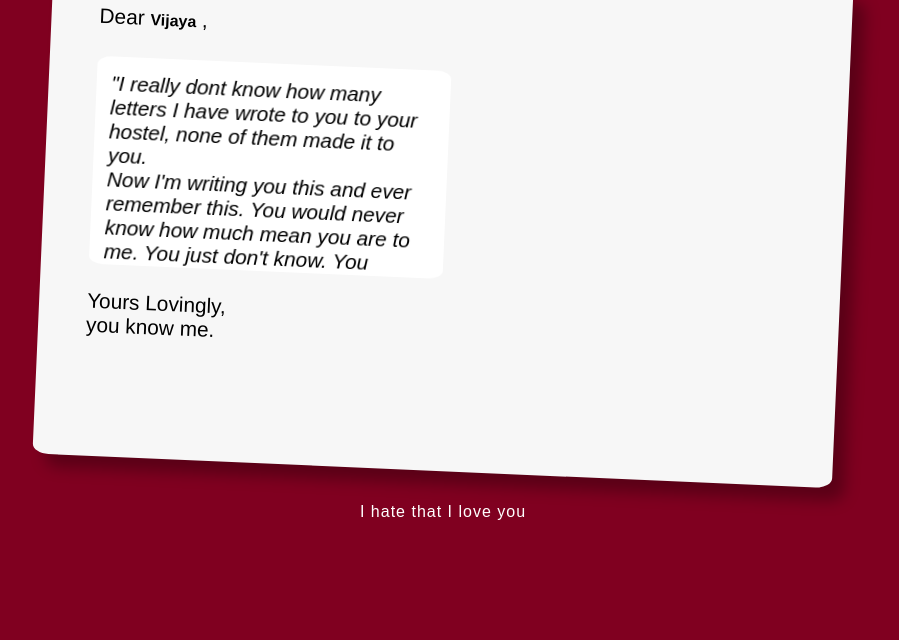
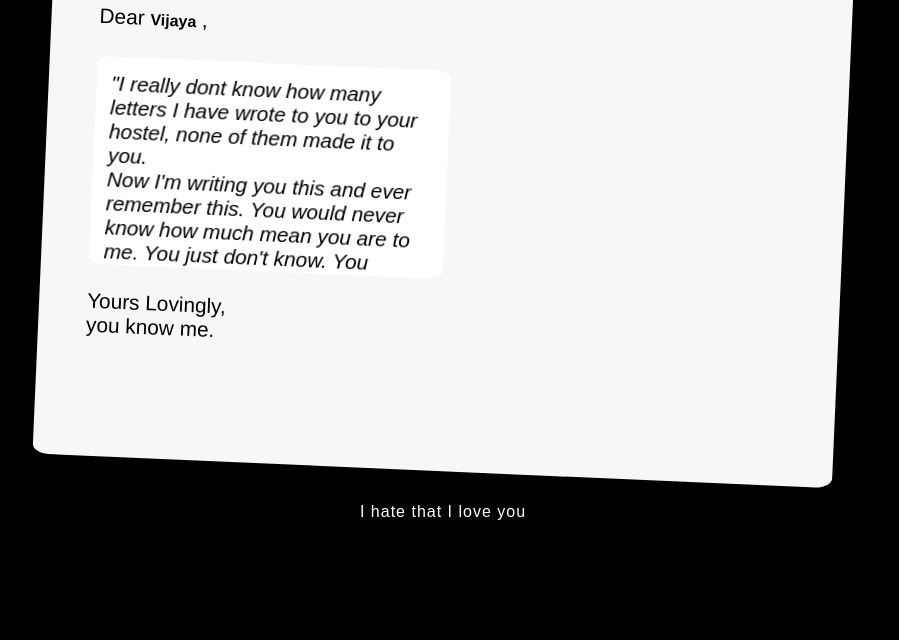
Before and after one commit to karikala/Remember, a plain HTML site: page index.html in a window 1280 px wide. Shown: the part 160-800 px from the top of the page, without its empty margins (197-1096 px from the left). Drawn offline with Linux system fonts and the light colour scheme.

Commit message:
Update index.html

```diff
--- a/index.html
+++ b/index.html
@@ -2,7 +2,7 @@
 <html>
 
 <head>
-  <title>Send a Love Letter!</title>
+  <title>To vijaya</title>
 
 
 
@@ -13,7 +13,7 @@
 
 body {
    font-family: 'Varela Round', 'Quicksand', sans-serif;
-  background-color: #800020;
+  background-color: black;
 }
 
 .postcard {
```
